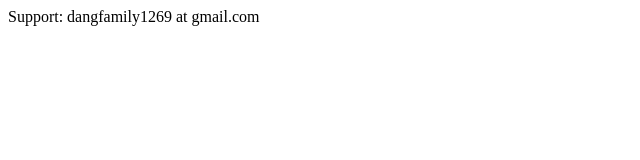
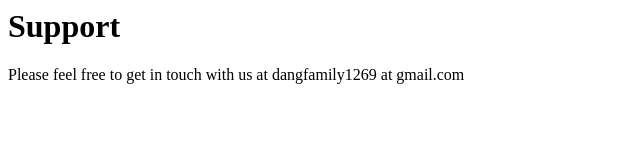
Before and after one commit to dangfamily1269/dangfamily1269.github.io, a plain HTML site: page index.html in a window 1280 px wide. Shown: the whole page, without its empty margins (0-640 px from the left). Drawn offline with Linux system fonts and the light colour scheme.

Commit message:
Update index.html

```diff
--- a/index.html
+++ b/index.html
@@ -1 +1,4 @@
-Support: dangfamily1269 at gmail.com
+<h1>Support</h1>
+    <p>
+Please feel free to get in touch with us at dangfamily1269 at gmail.com
+    </p>
```
